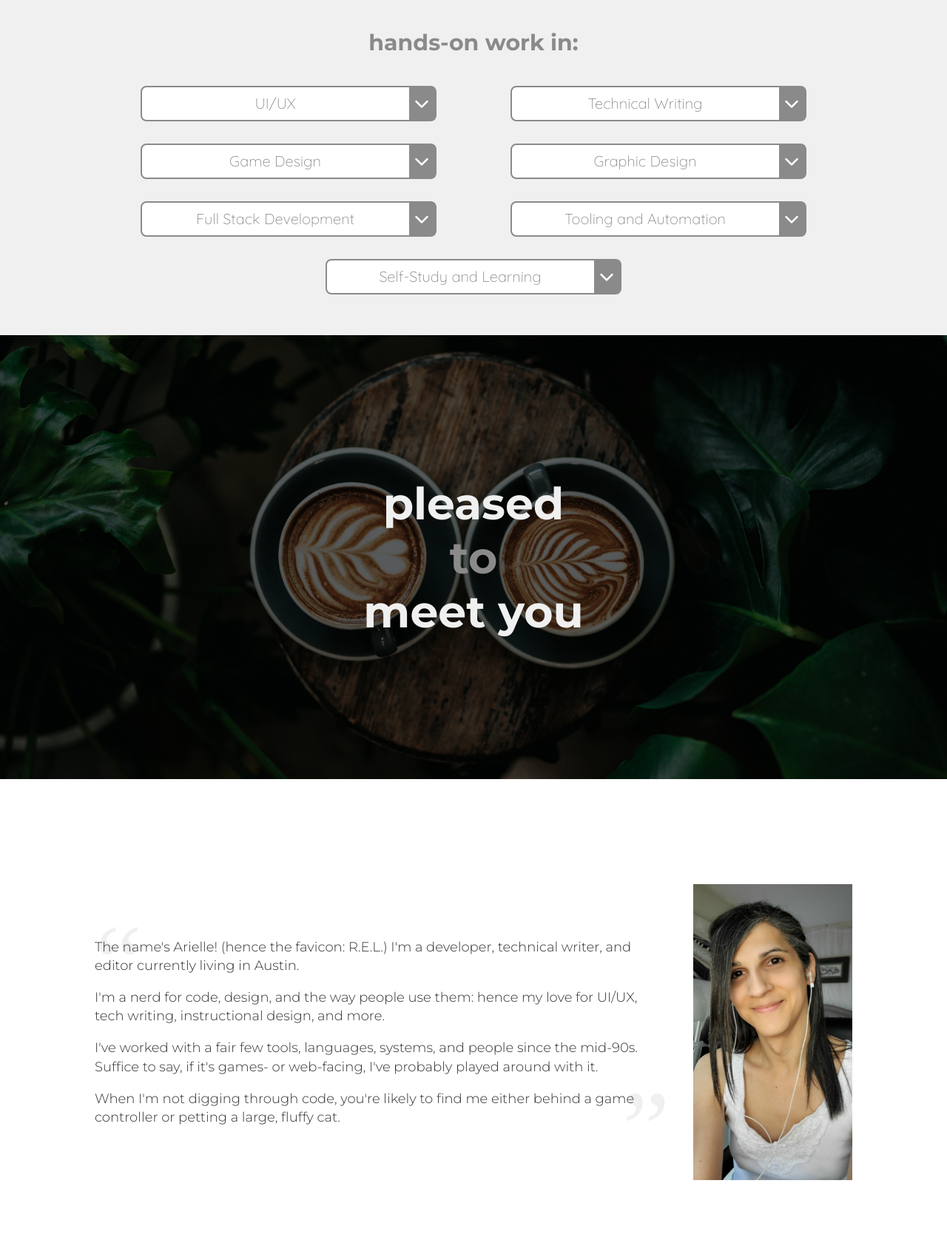
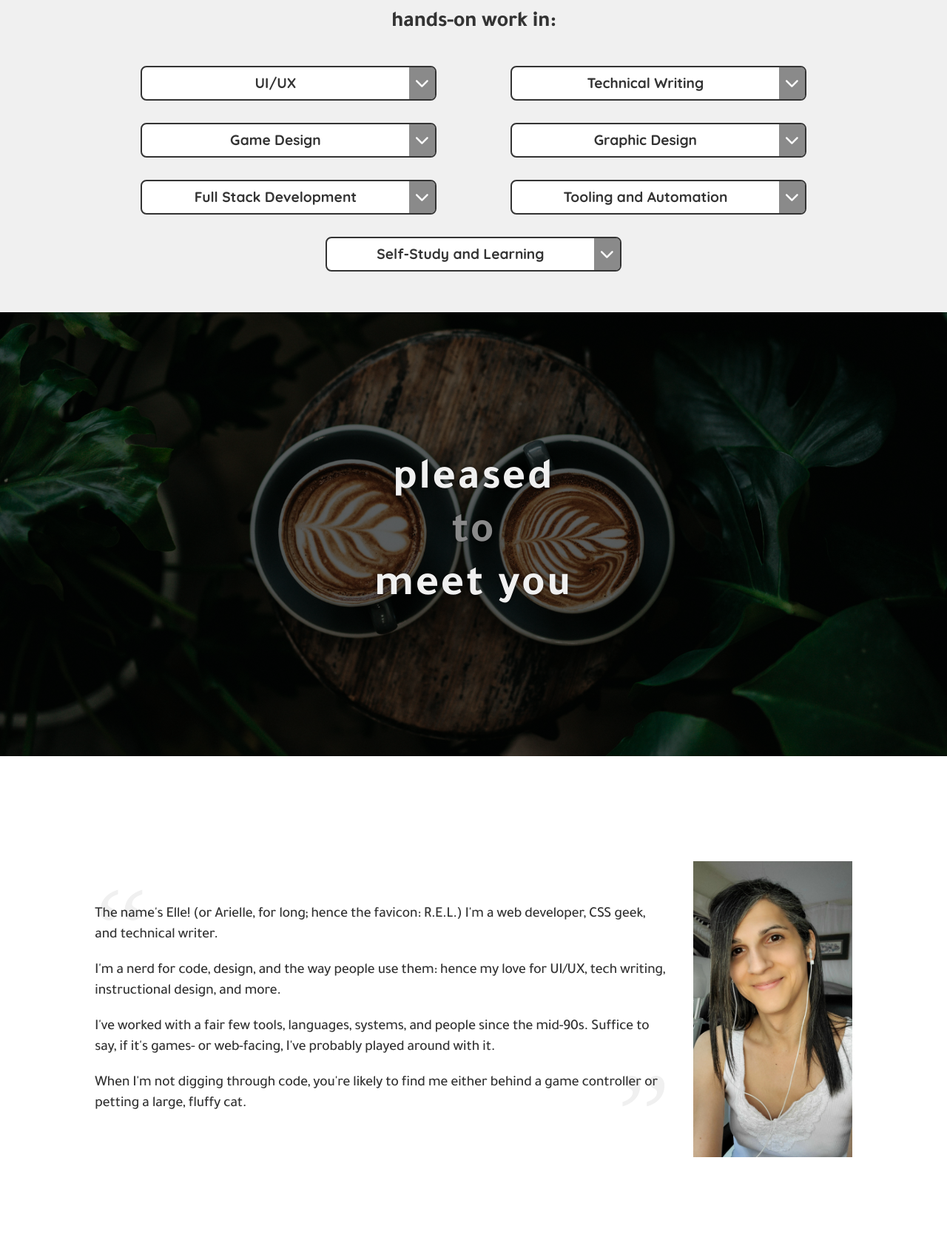
Before and after one commit to carvacodes/carvacodes.github.io, a PHP site: page / in a window 1280 px wide. Shown: the part 3379-5082 px from the top of the page at 74% size. Run offline with PHP 8.4, Linux system fonts and the light colour scheme; some libraries are stand-ins or nearby versions.

Commit message:
2025 updates round one

```diff
--- a/css/style.css
+++ b/css/style.css
@@ -21,6 +21,7 @@ body {
   color: #333;
   text-align: center;
   min-width: 400px;
+  letter-spacing: -0.5px;
 }
 
 section {
@@ -28,7 +29,7 @@ section {
 }
 
 h1, h2, h3, h4, h5 {
-  font-family: "Montserrat", "Open Sans", "Arial", sans-serif;
+  font-family: "Tajawal", "Open Sans", "Arial", sans-serif;
   font-weight: 700;
 }
 
@@ -37,7 +38,7 @@ button, select, option {
 }
 
 p, a, li {
-  font-family: "Montserrat", "Open Sans", "Arial", sans-serif;
+  font-family: "Tajawal", "Open Sans", "Arial", sans-serif;
   font-weight: 300;
 }
 
@@ -87,6 +88,7 @@ img {
   border-radius: 8px;
   padding: 8px;
   margin: 15px;
+  letter-spacing: 0px;
   font-family: "Quicksand", "Montserrat", "Open Sans", "Arial", sans-serif;
 }
 .button:hover {
@@ -97,6 +99,7 @@ img {
   border-radius: 8px;
   padding: 8px;
   margin: 15px;
+  letter-spacing: 0px;
   font-family: "Quicksand", "Montserrat", "Open Sans", "Arial", sans-serif;
 }
 
@@ -108,6 +111,7 @@ img {
   border-radius: 8px;
   padding: 8px;
   margin: 15px;
+  letter-spacing: 0px;
   font-family: "Quicksand", "Montserrat", "Open Sans", "Arial", sans-serif;
 }
 .button.bright:hover {
@@ -118,6 +122,7 @@ img {
   border-radius: 8px;
   padding: 8px;
   margin: 15px;
+  letter-spacing: 0px;
   font-family: "Quicksand", "Montserrat", "Open Sans", "Arial", sans-serif;
 }
 
@@ -182,6 +187,17 @@ img {
   display: table-cell;
   vertical-align: middle;
   overflow: hidden;
+}
+.splash .splash-inner h1 {
+  letter-spacing: 2.5px;
+  opacity: 1;
+  text-shadow: 0px 0px 5px rgba(0, 0, 0, 0.5);
+  transition: letter-spacing 1s, opacity 1s;
+}
+.splash .splash-inner h1.not-in-view {
+  letter-spacing: 0px;
+  opacity: 0.5;
+  transition: letter-spacing 1s, opacity 1s;
 }
 .splash .splash-inner h1 span {
   display: block;
@@ -271,6 +287,7 @@ img {
   max-width: 1400px;
 }
 .main-nav li {
+  font-weight: bold;
   width: 90%;
   max-width: 360px;
   color: slategray;
@@ -280,6 +297,7 @@ img {
   border-radius: 8px;
   padding: 8px;
   margin: 15px;
+  letter-spacing: 0px;
   font-family: "Quicksand", "Montserrat", "Open Sans", "Arial", sans-serif;
 }
 .main-nav a:hover li {
@@ -290,6 +308,7 @@ img {
   border-radius: 8px;
   padding: 8px;
   margin: 15px;
+  letter-spacing: 0px;
   font-family: "Quicksand", "Montserrat", "Open Sans", "Arial", sans-serif;
 }
 
@@ -300,7 +319,7 @@ img {
 /********************/
 .experience {
   background-color: #f0f0f0;
-  color: #8a8a8a;
+  color: #333;
   margin: 0 auto;
 }
 .experience .list-container {
@@ -384,13 +403,14 @@ img {
   justify-content: space-around;
 }
 .experience li {
-  color: #8a8a8a;
+  color: #333;
   background-color: white;
   display: inline-block;
-  border: 2px solid #8a8a8a;
+  border: 2px solid #333;
   border-radius: 8px;
   padding: 8px;
   margin: 15px;
+  letter-spacing: 0px;
   font-family: "Quicksand", "Montserrat", "Open Sans", "Arial", sans-serif;
   display: flex;
   justify-content: space-between;
@@ -399,6 +419,8 @@ img {
   width: 42%;
   max-width: 400px;
   text-align: center;
+  font-weight: bold;
+  font-size: 0.8rem;
 }
 .experience li:hover, .experience li.active {
   color: white;
@@ -422,6 +444,8 @@ img {
   width: 2.2rem;
   background-color: #8a8a8a;
   height: 100%;
+  border-bottom-right-radius: 5px;
+  border-top-right-radius: 5px;
 }
 .experience .list-container ul li span {
   width: 100%;
@@ -473,6 +497,7 @@ img {
 
 .sort-type button {
   padding: 0.5rem;
+  font-weight: bold;
   margin: 5px !important;
   color: slategray;
   background-color: white;
@@ -481,6 +506,7 @@ img {
   border-radius: 8px;
   padding: 8px;
   margin: 15px;
+  letter-spacing: 0px;
   font-family: "Quicksand", "Montserrat", "Open Sans", "Arial", sans-serif;
 }
 .sort-type button.active {
@@ -491,6 +517,7 @@ img {
   border-radius: 8px;
   padding: 8px;
   margin: 15px;
+  letter-spacing: 0px;
   font-family: "Quicksand", "Montserrat", "Open Sans", "Arial", sans-serif;
 }
 .sort-type button:hover {
@@ -501,6 +528,7 @@ img {
   border-radius: 8px;
   padding: 8px;
   margin: 15px;
+  letter-spacing: 0px;
   font-family: "Quicksand", "Montserrat", "Open Sans", "Arial", sans-serif;
   cursor: pointer;
 }
@@ -565,7 +593,6 @@ img {
   align-items: center;
 }
 .about-content .about-text {
-  font-size: 90%;
   text-align: left;
 }
 .about-content .about-text p:first-child::before, .about-content .about-text p:last-child::after {
@@ -632,7 +659,7 @@ img {
 /********************/
 footer {
   text-align: left;
-  font-size: 65%;
+  font-size: 75%;
   background-color: #333;
   color: #8a8a8a;
 }
@@ -673,6 +700,9 @@ footer ul li a {
   }
   footer .footer-section {
     width: 33%;
+  }
+  .experience li {
+    font-size: 1rem;
   }
 }
 @media (min-width: 1024px) {
@@ -741,6 +771,9 @@ footer ul li a {
     flex-direction: column;
     justify-content: center;
   }
+  .experience li {
+    font-size: 1.2rem;
+  }
   .about-content {
     width: 100%;
     max-width: 80vw;
--- a/css/style.scss
+++ b/css/style.scss
@@ -15,7 +15,8 @@
   @else if $ctx == 'dark' { @return #333; }
 }
 
-@mixin font_family() { font-family: 'Montserrat', 'Open Sans', 'Arial', sans-serif; }
+@mixin font_family() { font-family: 'Tajawal', 'Open Sans', 'Arial', sans-serif; }
+@mixin font_family_special() { font-family: 'Montserrat', 'Open Sans', 'Arial', sans-serif; }
 @mixin display_fonts() { @include font-family(); font-weight: 700; }
 @mixin body_fonts() { @include font-family(); font-weight: 300; }
 @mixin ui_fonts() { font-family: 'Quicksand', 'Montserrat', 'Open Sans', 'Arial', sans-serif; }
@@ -33,6 +34,7 @@
   border-radius: 8px;
   padding: 8px;
   margin: 15px;
+  letter-spacing: 0px;
   @include ui_fonts();
 }
 
@@ -54,6 +56,7 @@ body {
   color: colors('dark');
   text-align: center;
   min-width: 400px;
+  letter-spacing: -0.5px;
 }
 
 section {
@@ -161,17 +164,34 @@ img {
   width: 100%;
   color: colors('light');
   display: table;
+
   .splash-inner {
   	min-height: inherit;
     background-color: rgba(0,0,0,0.4);
     display: table-cell;
     vertical-align: middle;
     overflow: hidden;
-    h1 span {
-      display: block;
+
+    h1 {
+      letter-spacing: 2.5px;
+      opacity: 1;
+      text-shadow: 0px 0px 5px rgba(0,0,0,0.5);
+      transition: letter-spacing 1s, opacity 1s;
+
+      &.not-in-view {
+        letter-spacing: 0px;
+        opacity: 0.5;
+
+        transition: letter-spacing 1s, opacity 1s;
+      }
+
+      span {
+        display: block;
+      }
     }
   }
 }
+
 .experience-splash {
   background: url('https://images.unsplash.com/photo-1502119176771-c007eb5feb6e') no-repeat center 60%/cover;
 }
@@ -257,6 +277,7 @@ img {
     max-width: 1400px;
   }
   li {
+    font-weight: bold;
     width: 90%;
     max-width: 360px;
     @include button('hollow', 'link');
@@ -273,7 +294,7 @@ img {
 /********************/
 .experience {
   background-color: colors('light');
-  color: colors('medium');
+  color: colors('dark');
   margin: 0 auto;
 
   .list-container {
@@ -373,7 +394,7 @@ img {
   }
 
   li {
-    @include button('hollow', 'medium');
+    @include button('hollow', 'dark');
     display: flex;
     justify-content: space-between;
     align-items: center;
@@ -381,6 +402,8 @@ img {
     width: 42%;
     max-width: 400px;
     text-align: center;
+    font-weight: bold;
+    font-size: 0.8rem;
     &:hover,
     &.active {
       color: white;
@@ -407,6 +430,8 @@ img {
       width: 2.2rem;
       background-color: colors('medium');
       height: 100%;
+      border-bottom-right-radius: 5px;
+      border-top-right-radius: 5px;
     }
     span {
       width: 100%;
@@ -465,6 +490,7 @@ img {
 .sort-type {
   button {
     padding: 0.5rem;
+    font-weight: bold;
     margin: 5px !important;
 
     @include button('hollow', 'link');
@@ -539,7 +565,6 @@ img {
   justify-content: space-around;
   align-items: center;
   .about-text {
-    font-size: 90%;
     text-align: left;
     p:first-child::before, p:last-child::after {
       position: absolute;
@@ -608,7 +633,7 @@ img {
 /********************/
 footer {
   text-align: left;
-  font-size: 65%;
+  font-size: 75%;
   background-color: colors('dark');
   color: colors('medium');
   .footer-section {
@@ -651,6 +676,9 @@ footer {
     .footer-section {
       width: 33%;
     }
+  }
+  .experience li {
+    font-size: 1rem;
   }
 }
 
@@ -722,6 +750,9 @@ footer {
       justify-content: center;
     }
   }
+  .experience li {
+    font-size: 1.2rem;
+  }
   .about-content {
     width: 100%;
     max-width: 80vw;
--- a/index.html
+++ b/index.html
@@ -7,6 +7,7 @@
 	<link href="https://fonts.googleapis.com/css?family=Montserrat:300,700" rel="stylesheet">
 	<link href="https://fonts.googleapis.com/css?family=Open+Sans:300,700" rel="stylesheet">
 	<link href="https://fonts.googleapis.com/css2?family=Quicksand:wght@300..700&display=swap" rel="stylesheet">
+	<link href="https://fonts.googleapis.com/css2?family=Tajawal:wght@500;700;900&display=swap" rel="stylesheet">
 
 	<script src="js/jquery-3.2.1.min.js"></script>
 	<script src="js/script.js" type="text/javascript"></script>
@@ -48,7 +49,7 @@
 	    <div class="splash-inner">
 	      <h1 class="alternate-colors-light"><span>arielle</span><span id="flipper">.</span><span>carvajal</span></h1>
 	      <p class="alternate-colors-light"><span>ui/ux</span></p>
-	      <p class="alternate-colors-light"><span>javascript</span></p>
+	      <p class="alternate-colors-light"><span>css/javascript</span></p>
 	      <p class="alternate-colors-light"><span>tooling</span></p>
 	      <p class="alternate-colors-light"><span>technical writing</span></p>
 	      <a class="button bright" href="#projects">View Projects</a>
@@ -230,7 +231,7 @@
 	  	<a name="about-section"></a>
 	    <div class="about-content">
 	      <div class="about-text">
-	        <p>The name's Arielle! (hence the favicon: R.E.L.) I'm a developer, technical writer, and editor currently living in Austin.</p>
+	        <p>The name's Elle! (or Arielle, for long; hence the favicon: R.E.L.) I'm a web developer, CSS geek, and technical writer.</p>
 	        <p>I'm a nerd for code, design, and the way people use them: hence my love for UI/UX, tech writing, instructional design, and more.</p>
 	        <p>I've worked with a fair few tools, languages, systems, and people since the mid-90s. Suffice to say, if it's games- or web-facing, I've probably played around with it.</p>
 	        <p>When I'm not digging through code, you're likely to find me either behind a game controller or petting a large, fluffy cat.</p>
--- a/js/script.js
+++ b/js/script.js
@@ -286,6 +286,32 @@ window.addEventListener('load', function(){
     projectSelectElement[0].style.display = 'block';
     projectSelectElement[0].innerHTML = nameListProjectsHTML;
   }
+
+  ////////////////////////////
+  //  IntersectionObserver  //
+  ////////////////////////////
+  let intObserverOpts = {
+    threshold: [0.5, 1]
+  }
+
+  let intObserverCallback = (entries, observer) => {
+    entries.forEach((entry) => {
+      if (entry.isIntersecting) {
+        let el = entry.target;
+
+        if (entry.intersectionRatio >= intObserverOpts.threshold[1]) {
+          el.classList.remove('not-in-view');
+        } else {
+          el.classList.add('not-in-view');
+        }
+      }
+    });
+  }
+
+  let intObserver = new IntersectionObserver(intObserverCallback, intObserverOpts);
+
+  let intObserverTargets = document.querySelectorAll('.splash h1');
+  intObserverTargets.forEach((el) => { intObserver.observe(el); });
 
   ////////////////////////////
   //     Event Listeners    //
```
